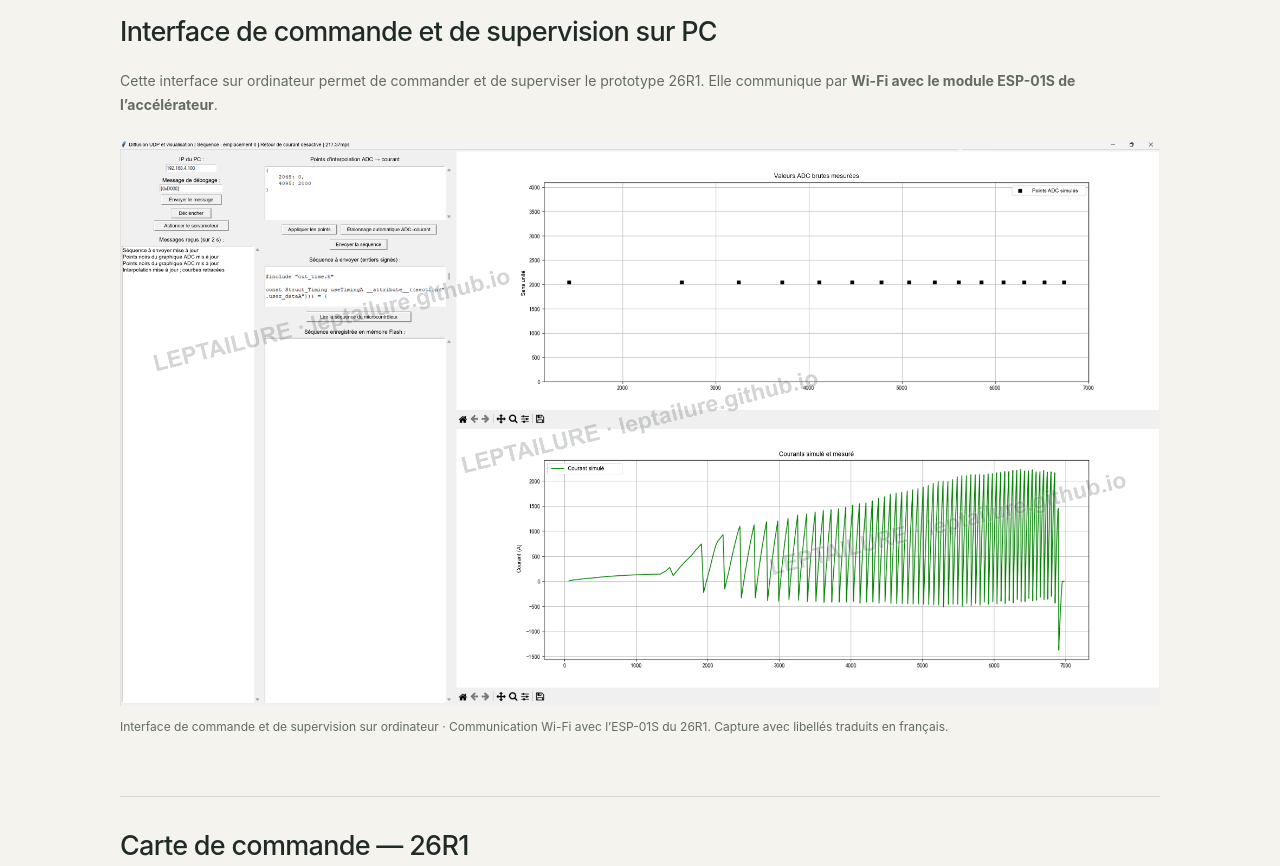
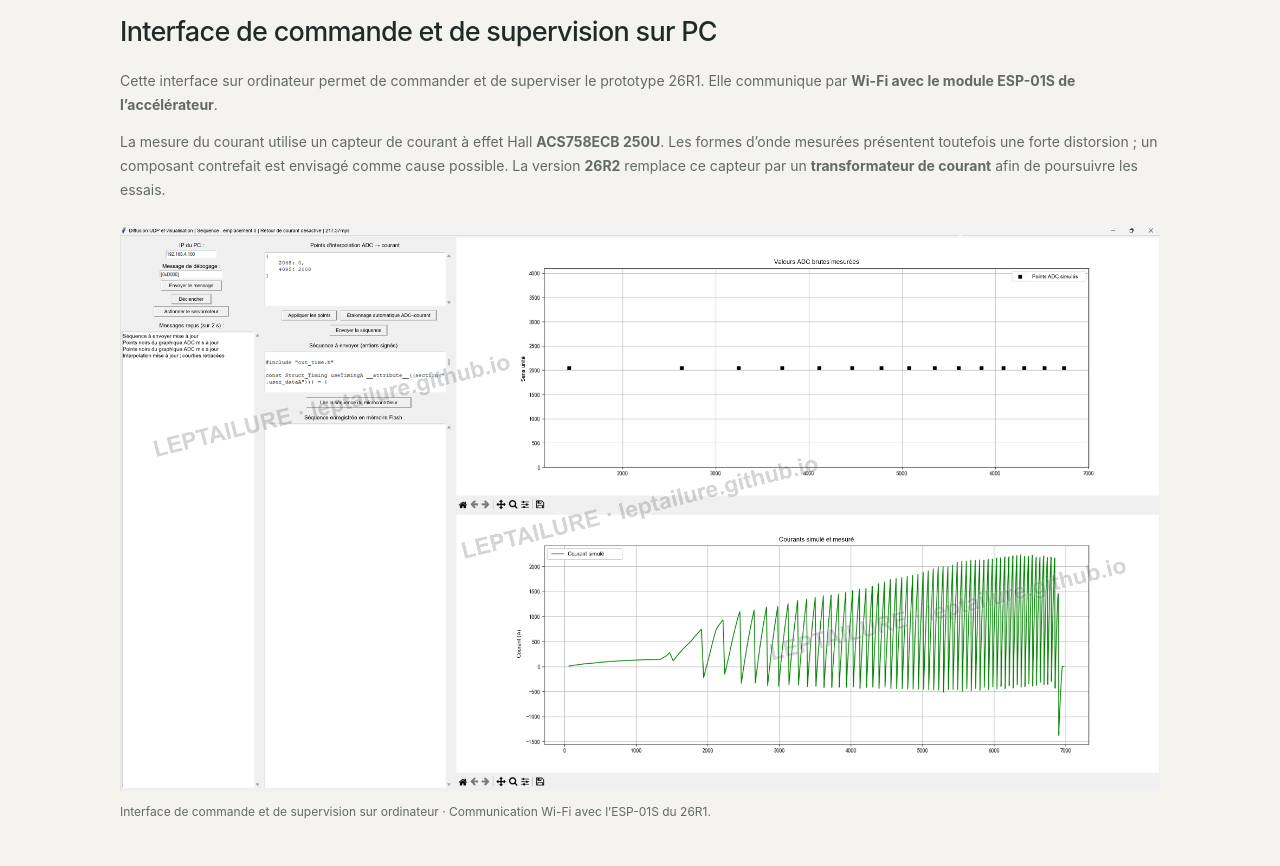
Before and after one commit to leptailure/leptailure.github.io, a plain HTML site: page projects/reluctance.html in a window 1280 px wide. Shown: the part 3760-4626 px from the top of the page. Drawn offline with Linux system fonts and the light colour scheme.

Commit message:
Update 26R1 current sensing notes

```diff
--- a/projects/reluctance.html
+++ b/projects/reluctance.html
@@ -80,9 +80,10 @@
   <section id="interface-pc" class="project-section" aria-labelledby="interface-pc-title">
     <h2 id="interface-pc-title">Interface de commande et de supervision sur PC</h2>
     <p>Cette interface sur ordinateur permet de commander et de superviser le prototype 26R1. Elle communique par <strong>Wi-Fi avec le module ESP-01S de l’accélérateur</strong>.</p>
+    <p>La mesure du courant utilise un capteur de courant à effet Hall <strong>ACS758ECB 250U</strong>. Les formes d’onde mesurées présentent toutefois une forte distorsion ; un composant contrefait est envisagé comme cause possible. La version <strong>26R2</strong> remplace ce capteur par un <strong>transformateur de courant</strong> afin de poursuivre les essais.</p>
     <figure class="python-figure">
-      <a href="reluctance-media/interface-pc-26r1-fr.png?v=1" target="_blank" rel="noopener" title="Ouvrir l’interface en pleine résolution"><img src="reluctance-media/interface-pc-26r1-fr.png?v=1" alt="Interface de commande sur PC du 26R1, avec libellés en français, messages reçus et visualisation des données de courant" width="3837" height="2086" loading="lazy" decoding="async"></a>
-      <figcaption>Interface de commande et de supervision sur ordinateur · Communication Wi-Fi avec l’ESP-01S du 26R1. Capture avec libellés traduits en français.</figcaption>
+      <a href="reluctance-media/interface-pc-26r1-fr.png?v=1" target="_blank" rel="noopener" title="Ouvrir l’interface en pleine résolution"><img src="reluctance-media/interface-pc-26r1-fr.png?v=1" alt="Interface de commande sur PC du 26R1, avec messages reçus et visualisation des données de courant" width="3837" height="2086" loading="lazy" decoding="async"></a>
+      <figcaption>Interface de commande et de supervision sur ordinateur · Communication Wi-Fi avec l’ESP-01S du 26R1.</figcaption>
     </figure>
   </section>
   <section class="project-section" aria-labelledby="pcb26r1-title">
```
